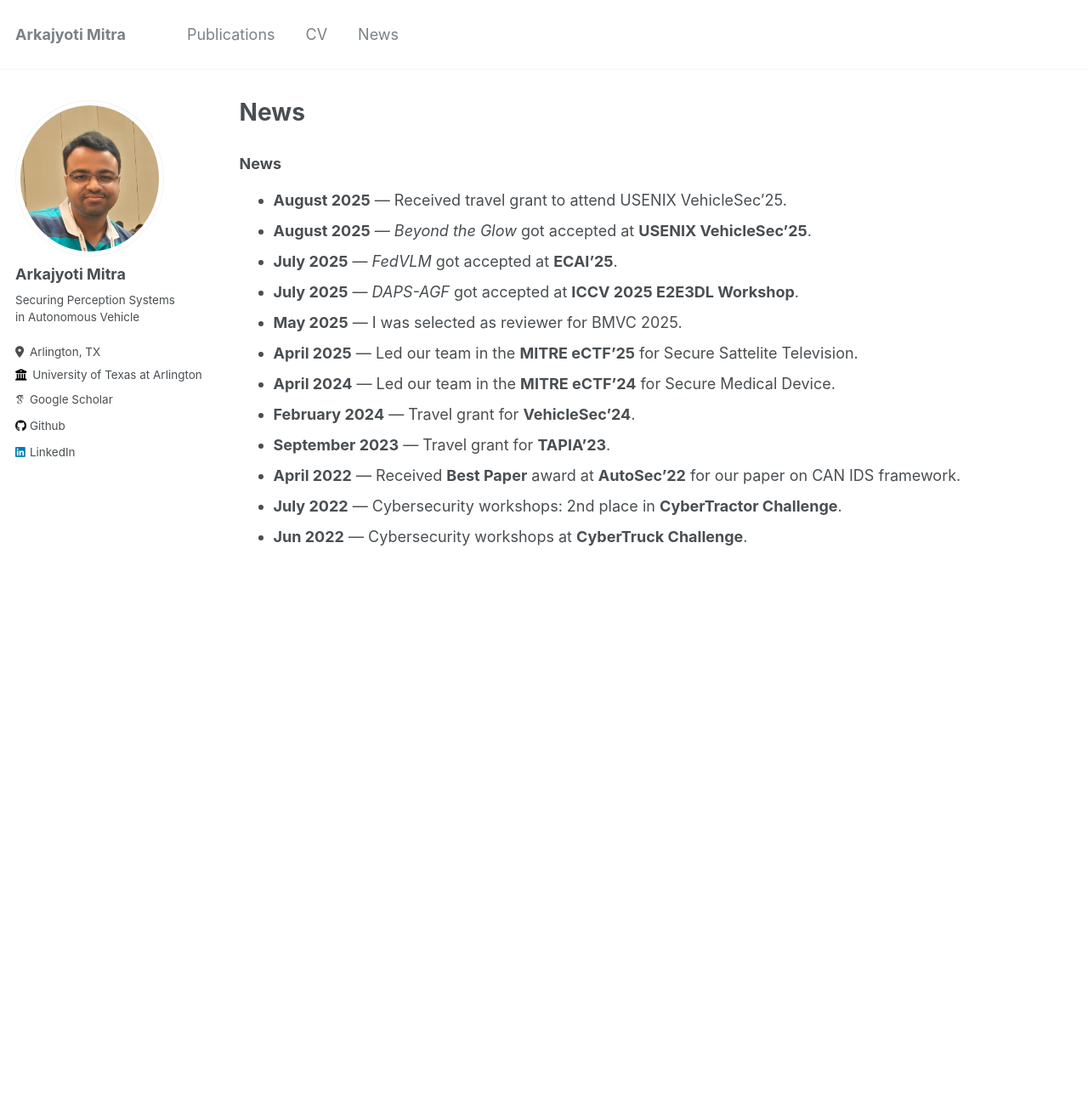
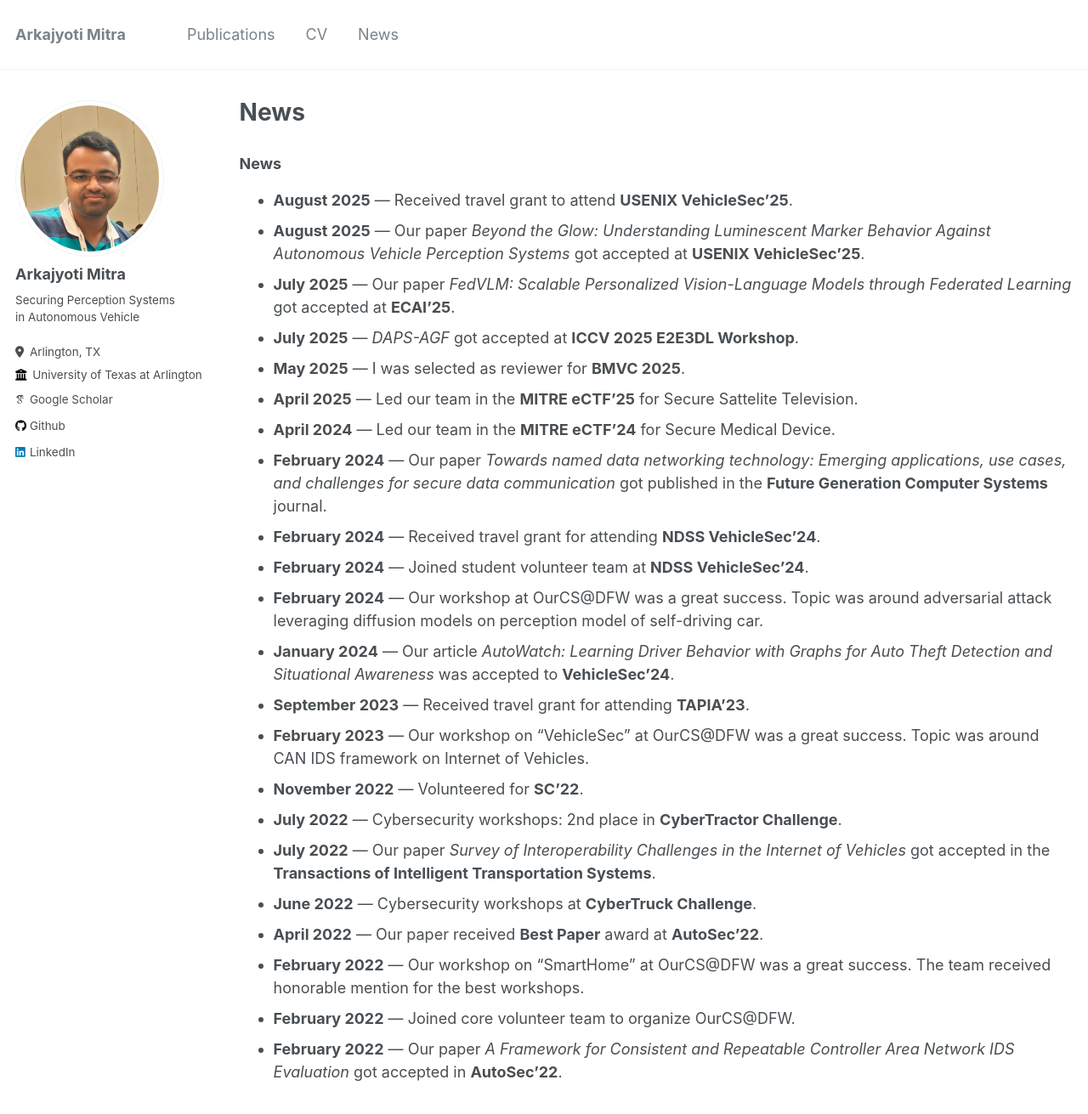
Before and after one commit to arkajyotimitra/arkajyotimitra.github.io, a Jekyll site: the page built from _pages/news.md, in a window 1280 px wide and 1400 px high. Shown: the top 1311 px of the window at 85% size. Built offline with Jekyll 4.4.1, drawn with Linux system fonts in a browser that asks for light colours; some web fonts are replaced.

Commit message:
new updates

```diff
--- a/_pages/news.md
+++ b/_pages/news.md
@@ -10,19 +10,28 @@ redirect_from:
 {% include base_path %}
 
 ### News
-- **August 2025** — Received travel grant to attend USENIX VehicleSec’25.
-- **August 2025** — *Beyond the Glow* got accepted at **USENIX VehicleSec’25**.
-- **July 2025** — *FedVLM* got accepted at **ECAI’25**.
+- **August 2025** — Received travel grant to attend **USENIX VehicleSec’25**.
+- **August 2025** — Our paper *Beyond the Glow: Understanding Luminescent Marker Behavior Against Autonomous Vehicle Perception Systems* got accepted at **USENIX VehicleSec’25**.
+- **July 2025** — Our paper *FedVLM: Scalable Personalized Vision-Language Models through Federated Learning* got accepted at **ECAI’25**.
 - **July 2025** — *DAPS-AGF* got accepted at **ICCV 2025 E2E3DL Workshop**.
-- **May 2025** — I was selected as reviewer for BMVC 2025.
+- **May 2025** — I was selected as reviewer for **BMVC 2025**.
 - **April 2025** — Led our team in the **MITRE eCTF'25** for Secure Sattelite Television.
 - **April 2024** — Led our team in the **MITRE eCTF'24** for Secure Medical Device.
-- **February 2024** — Travel grant for **VehicleSec’24**.
-- **September 2023** — Travel grant for **TAPIA’23**.
-- **April 2022** — Received **Best Paper** award at **AutoSec’22** for our paper on CAN IDS framework.
+- **February 2024** — Our paper *Towards named data networking technology: Emerging applications, use cases, and challenges for secure data communication* got published in the **Future Generation Computer Systems** journal.
+- **February 2024** — Received travel grant for attending **NDSS VehicleSec’24**.
+- **February 2024** — Joined student volunteer team at **NDSS VehicleSec’24**.
+- **February 2024** — Our workshop at OurCS@DFW was a great success. Topic was around adversarial attack leveraging diffusion models on perception model of self-driving car.
+- **January 2024** — Our article *AutoWatch: Learning Driver Behavior with Graphs for Auto Theft Detection and Situational Awareness* was accepted to **VehicleSec'24**.
+- **September 2023** — Received travel grant for attending **TAPIA’23**.
+- **February 2023** — Our workshop on "VehicleSec" at OurCS@DFW was a great success. Topic was around CAN IDS framework on Internet of Vehicles.
+- **November 2022** — Volunteered for **SC'22**.
 - **July 2022** — Cybersecurity workshops: 2nd place in **CyberTractor Challenge**.
-- **Jun 2022** — Cybersecurity workshops at **CyberTruck Challenge**.
-
+- **July 2022** — Our paper *Survey of Interoperability Challenges in the Internet of Vehicles* got accepted in the **Transactions of Intelligent Transportation Systems**.
+- **June 2022** — Cybersecurity workshops at **CyberTruck Challenge**.
+- **April 2022** — Our paper received **Best Paper** award at **AutoSec’22**.
+- **February 2022** — Our workshop on "SmartHome" at OurCS@DFW was a great success. The team received honorable mention for the best workshops.
+- **February 2022** — Joined core volunteer team to organize OurCS@DFW.
+- **February 2022** — Our paper *A Framework for Consistent and Repeatable Controller Area Network IDS Evaluation* got accepted in **AutoSec’22**.
 
 
 <!-- Education
```
Also changed, not shown: _pages/about.md (+2 -2 lines), 1 other file.
